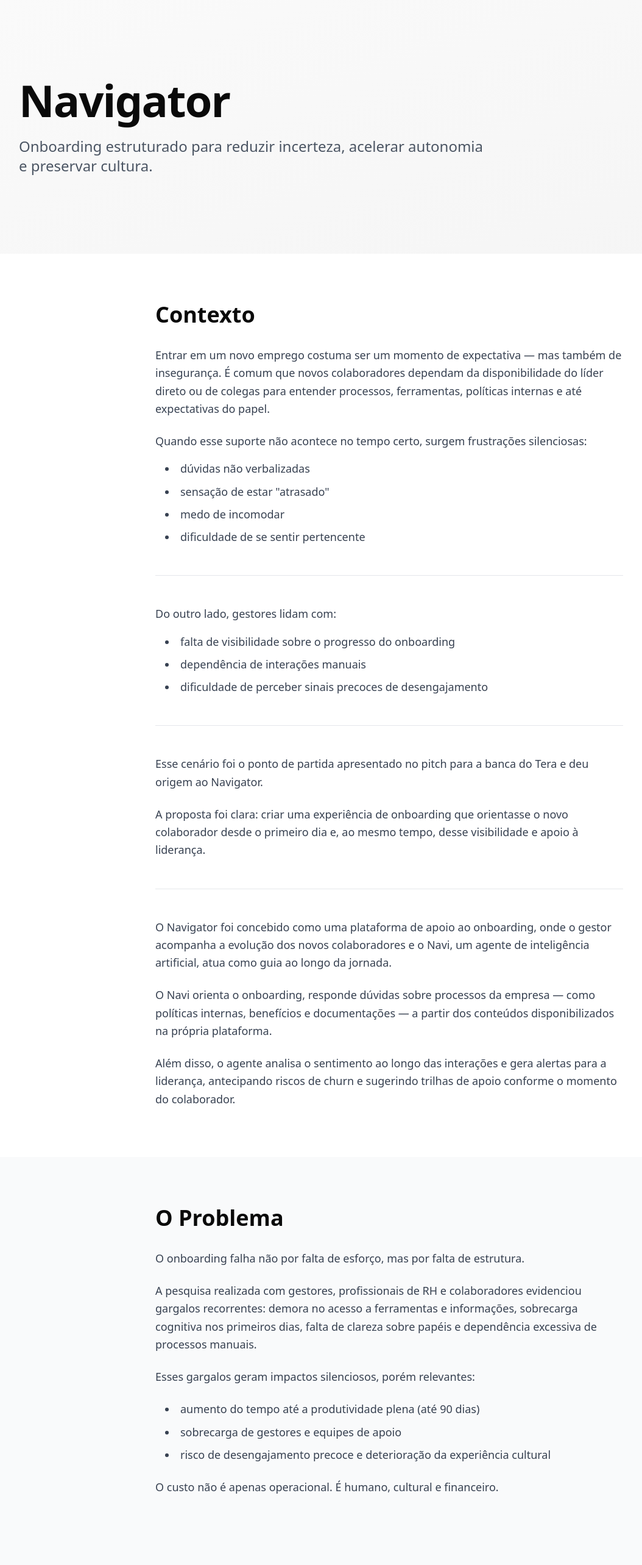
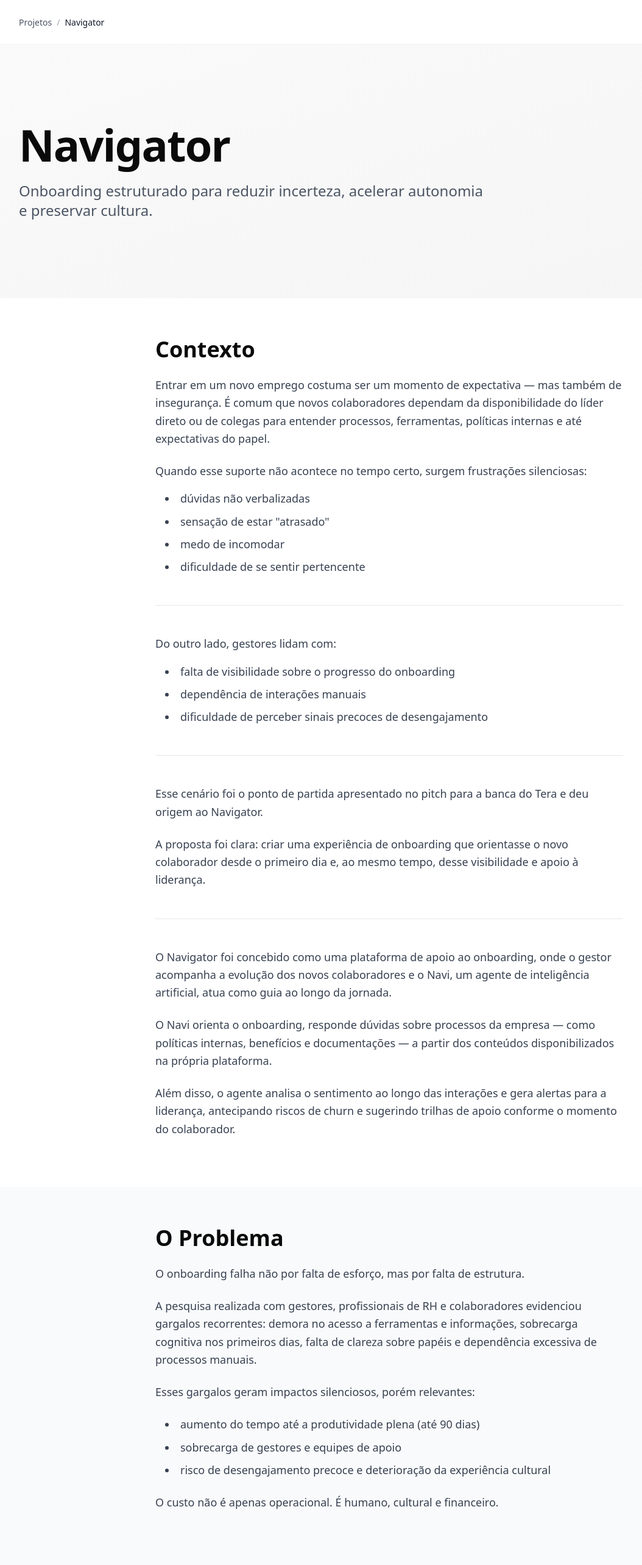
Before and after one commit to haendelllopes/portfolio-hndll, a Next.js app: page /produtos/navigator in a window 1280 px wide. Shown: the top 2566 px of the page at 61% size, without its empty margins (1-1055 px from the left). Built offline with nearby package versions, Linux system fonts and the light colour scheme.

Commit message:
Add breadcrumb navigation, adjust spacing density and update Navigator card description

```diff
--- a/src/app/produtos/navigator/page.tsx
+++ b/src/app/produtos/navigator/page.tsx
@@ -1,6 +1,19 @@
 export default function NavigatorPage() {
   return (
     <main className="flex min-h-screen flex-col">
+      {/* Breadcrumb */}
+      <nav className="bg-white border-b border-gray-100 py-4 md:py-6">
+        <div className="container mx-auto px-4 md:px-6 lg:px-8">
+          <div className="max-w-4xl">
+            <a href="#produtos" className="text-sm text-gray-600 hover:text-gray-900 transition-colors">
+              Projetos
+            </a>
+            <span className="text-sm text-gray-400 mx-2">/</span>
+            <span className="text-sm text-gray-900">Navigator</span>
+          </div>
+        </div>
+      </nav>
+
       {/* Hero do Case */}
       <section className="bg-gradient-to-br from-[#fafafa] to-[#f5f5f5] py-24 md:py-32">
         <div className="container mx-auto px-4 md:px-6 lg:px-8">
@@ -16,10 +29,10 @@
       </section>
 
       {/* Contexto */}
-      <section className="bg-white py-16 md:py-20">
+      <section className="bg-white pt-12 pb-16 md:pt-16 md:pb-20">
         <div className="container mx-auto px-4 md:px-6 lg:px-8">
           <div className="max-w-3xl mx-auto">
-            <h2 className="text-3xl md:text-4xl font-bold text-[#0a0a0a] mb-8 leading-tight">
+            <h2 className="text-3xl md:text-4xl font-bold text-[#0a0a0a] mb-6 leading-tight">
               Contexto
             </h2>
 
@@ -79,10 +92,10 @@
       </section>
 
       {/* O Problema */}
-      <section className="bg-[#f9fafb] py-16 md:py-20">
+      <section className="bg-[#f9fafb] pt-12 pb-16 md:pt-16 md:pb-20">
         <div className="container mx-auto px-4 md:px-6 lg:px-8">
           <div className="max-w-3xl mx-auto">
-            <h2 className="text-3xl md:text-4xl font-bold text-[#0a0a0a] mb-8 leading-tight">
+            <h2 className="text-3xl md:text-4xl font-bold text-[#0a0a0a] mb-6 leading-tight">
               O Problema
             </h2>
             <div className="space-y-6">
@@ -109,10 +122,10 @@
       </section>
 
       {/* Hipótese de Produto */}
-      <section className="bg-[#f9fafb] py-16 md:py-20">
+      <section className="bg-[#f9fafb] pt-12 pb-16 md:pt-16 md:pb-20">
         <div className="container mx-auto px-4 md:px-6 lg:px-8">
           <div className="max-w-3xl mx-auto">
-            <h2 className="text-3xl md:text-4xl font-bold text-[#0a0a0a] mb-8 leading-tight">
+            <h2 className="text-3xl md:text-4xl font-bold text-[#0a0a0a] mb-6 leading-tight">
               Hipótese de Produto
             </h2>
             <div className="space-y-6">
@@ -131,10 +144,10 @@
       </section>
 
       {/* Decisões-chave (uso de IA) */}
-      <section className="bg-white py-16 md:py-20">
+      <section className="bg-white pt-12 pb-16 md:pt-16 md:pb-20">
         <div className="container mx-auto px-4 md:px-6 lg:px-8">
           <div className="max-w-3xl mx-auto">
-            <h2 className="text-3xl md:text-4xl font-bold text-[#0a0a0a] mb-8 leading-tight">
+            <h2 className="text-3xl md:text-4xl font-bold text-[#0a0a0a] mb-6 leading-tight">
               Decisões-chave (uso de IA)
             </h2>
             <div className="space-y-6">
@@ -167,10 +180,10 @@
       </section>
 
       {/* Execução */}
-      <section className="bg-white py-16 md:py-20">
+      <section className="bg-white pt-12 pb-16 md:pt-16 md:pb-20">
         <div className="container mx-auto px-4 md:px-6 lg:px-8">
           <div className="max-w-3xl mx-auto">
-            <h2 className="text-3xl md:text-4xl font-bold text-[#0a0a0a] mb-8 leading-tight">
+            <h2 className="text-3xl md:text-4xl font-bold text-[#0a0a0a] mb-6 leading-tight">
               Execução
             </h2>
             <div className="space-y-6">
@@ -194,10 +207,10 @@
       </section>
 
       {/* Aprendizados */}
-      <section className="bg-[#f9fafb] py-16 md:py-20">
+      <section className="bg-[#f9fafb] pt-12 pb-16 md:pt-16 md:pb-20">
         <div className="container mx-auto px-4 md:px-6 lg:px-8">
           <div className="max-w-3xl mx-auto">
-            <h2 className="text-3xl md:text-4xl font-bold text-[#0a0a0a] mb-8 leading-tight">
+            <h2 className="text-3xl md:text-4xl font-bold text-[#0a0a0a] mb-6 leading-tight">
               Aprendizados
             </h2>
             <div className="space-y-6">
--- a/src/lib/products.ts
+++ b/src/lib/products.ts
@@ -7,7 +7,7 @@
 export const products: Product[] = [
   {
     name: 'Navigator',
-    description: 'Resolve a complexidade de navegação e orientação em ambientes internos, oferecendo localização precisa sem depender de GPS.',
+    description: 'Onboarding estruturado para reduzir incerteza, acelerar autonomia e dar visibilidade à liderança desde o primeiro dia.',
     status: 'MVP'
   },
   {
```
